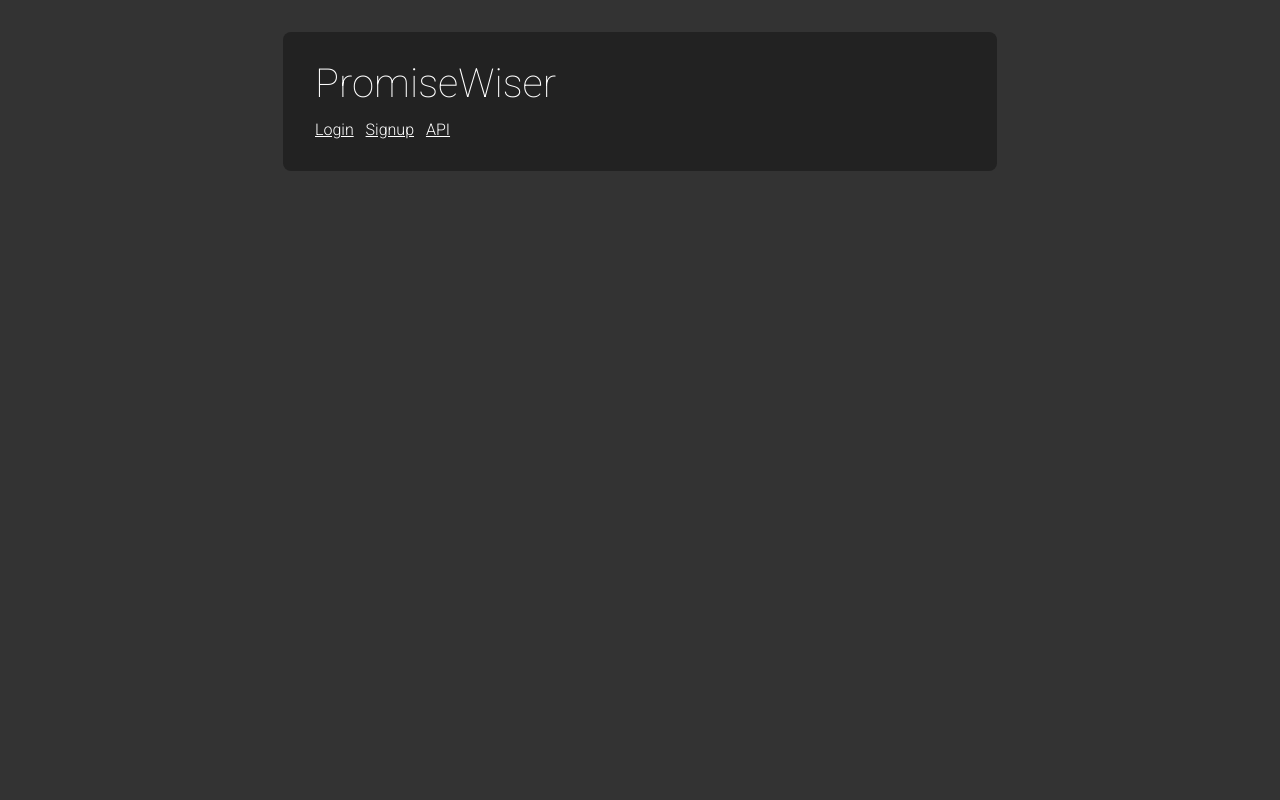
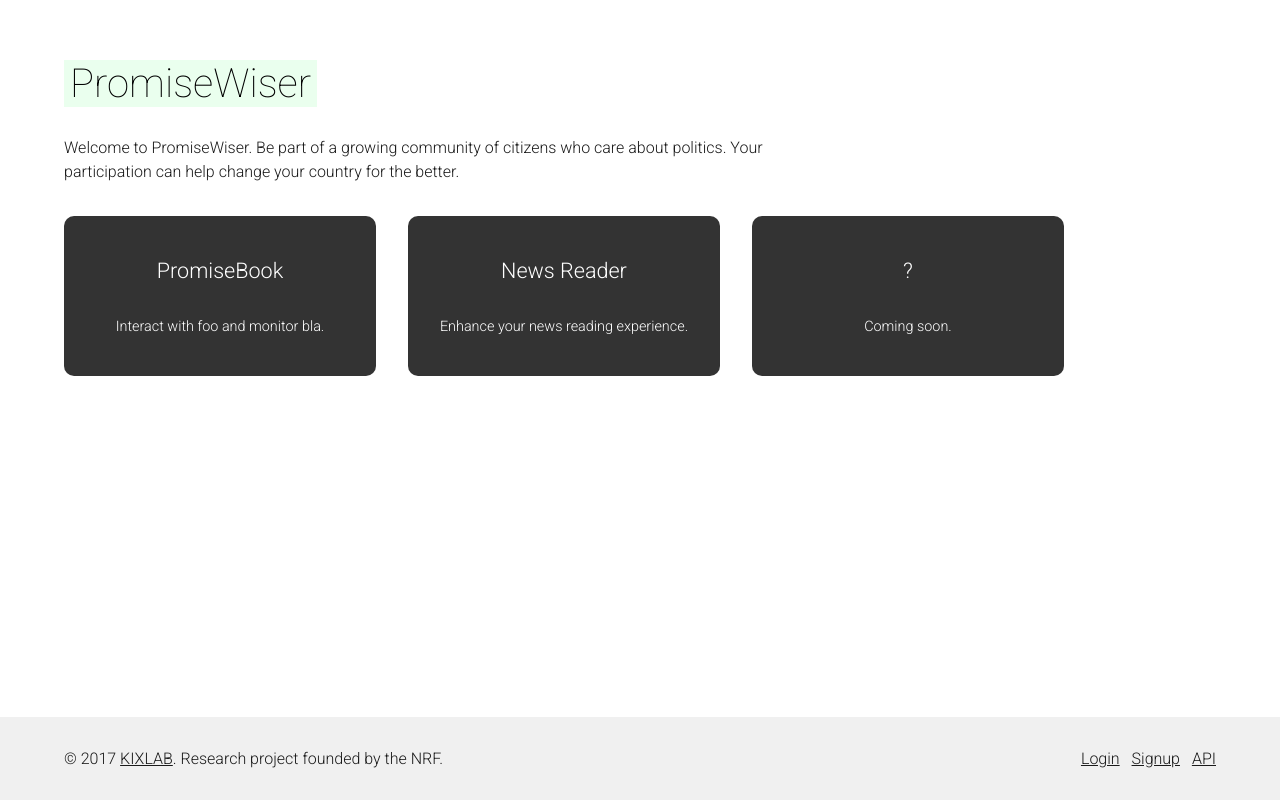
Before and after one commit to kixlab/xproj-backend, a Django app: page / in a window 1280 px wide. Run offline with Django 3.2, Linux system fonts and the light colour scheme; parts of the project's set-up code (start-up, migrations or seed data) failed here and were passed over.

Commit message:
improve design

```diff
--- a/docker-compose.override.yml
+++ b/docker-compose.override.yml
@@ -2,4 +2,4 @@
 version: '3'
 services:
   web:
-    command: /usr/bin/gunicorn --no-sendfile --reload config.wsgi:application -w 2 --timeout 6000 -b :8000
+    command: /usr/bin/gunicorn --no-sendfile --reload config.wsgi:application -w 2 -b :8000
--- a/web/accounts/templates/account/onboarding.html
+++ b/web/accounts/templates/account/onboarding.html
@@ -5,7 +5,7 @@
 {% block head_title %}{% trans "Welcome" %}{% endblock %}
 
 {% block content %}
-<h1>{% trans "Welcome to <span>PromiseWiser</span>." %}</h1>
+<h1>{% trans "<span>PromiseWiser</span> Welcome" %}</h1>
 
 <p>{% blocktrans %}Please tell us a bit more about yourself.
     All information will be handled confidentially and not disclosed to third parties.{% endblocktrans %}</p>
--- a/web/accounts/templates/account/signup.html
+++ b/web/accounts/templates/account/signup.html
@@ -5,9 +5,9 @@
 {% block head_title %}{% trans "Signup" %}{% endblock %}
 
 {% block content %}
-<h1>{% trans "Welcome to <span>PromiseWiser</span>." %}</h1>
+<h1>{% trans "<span>PromiseWiser</span> Signup" %}</h1>
 
-<p>{% blocktrans %}Already have an account? Then please <a href="{{ login_url }}">sign in</a>.{% endblocktrans %}</p>
+<p>{% blocktrans %}Welcome to PromiseWiser. Already have an account? Then please <a href="{{ login_url }}">sign in</a>.{% endblocktrans %}</p>
 
 <form class="signup" id="signup_form" method="post" action="{% url 'account_signup' %}">
   {% csrf_token %}
--- a/web/frontend/static/style.css
+++ b/web/frontend/static/style.css
@@ -1,43 +1,91 @@
 @import url('https://fonts.googleapis.com/css?family=Roboto+Mono:400,700|Roboto:100,300,500,700');
+
+html {
+    box-sizing: border-box;
+    -webkit-tap-highlight-color: rgba(0,0,0,0);
+    height: 100%;
+}
 
 body {
     font-family: 'Roboto', sans-serif;
     font-weight: 300;
     color: #1a1a1a;
     margin: 0;
-    padding: 2em;
 }
 
 a, a:link, a:visited {
     color: inherit;
 }
 
-body {
-    background-color: #333;
-    color: #fff;
+/* sticky footer */
+.site {
     display: flex;
-    justify-content: center;
-    align-items: center;
+    height: 100%;
+    flex-direction: column;
+}
+.header, .footer {
+    flex: none;
+}
+.main {
+    flex: 1 0 auto;
+    width: 100%;
+}
+.main::after {
+    content: '\00a0'; /* &nbsp; */
+    display: block;
+    margin-top: var(--space);
+    height: 0px;
+    visibility: hidden;
+}
+
+p {
+    max-width: 700px;
+    line-height: 1.5;
 }
 
 .content {
     flex: 1;
-    max-width: 650px;
-    margin: 0 auto;
-    background-color: #222;
-    padding: 2em;
+    padding: 4rem;
     border-radius: 8px;
+}
+.footer {
+    padding: 2rem 4rem;
+    background-color: #f0f0f0;
+    display: flex;
+    justify-content: space-between;
+}
+.footer > div {
+    margin-right: 1rem;
+}
+.footer > div:last-of-type {
+    justify-self: flex-end;
+    margin-right: 0;
+}
+
+@media (max-width: 900px) {
+    .content, .footer {
+        padding: 1rem;
+    }
 }
 
 h1 {
     font-size: 2.5em;
-    font-weight: 100;
-    margin: 0 0 1rem;
+    font-weight: 300;
+    margin: 0 0 2rem;
     line-height: 1;
+    color: #000;
+}
+
+@media (max-width: 450px) {
+    h1 {
+        font-size: 2em;
+    }
 }
 
 h1 span {
-    font-weight: 300;
+    font-weight: 100;
+    background-color: #eaffee;
+    padding: 0 .15em;
 }
 
 .nav {
@@ -48,6 +96,9 @@ h1 span {
 .nav li {
     display: inline-block;
     padding-right: .5em;
+}
+.nav li:last-of-type {
+    padding-right: 0;
 }
 
 form p {
@@ -62,11 +113,12 @@ form input {
     max-width: 400px;
     font-size: inherit;
     padding: .5em;
-    border: 0;
+    border: 1px solid #ddd;;
     background-color: rgba(255,255,255,0.1);
     color: inherit;
+    font-weight: inherit;
 }
-form button, .button {
+form button, a.button {
     border: 0;
     text-align: center;
     display: inline-block;
@@ -74,12 +126,12 @@ form button, .button {
     text-decoration: none;
     font-weight: inherit;
     font-size: inherit;
-    color: inherit;
     background-color: rgb(40, 160, 208);
     padding: .5em 1em;
     cursor: pointer;
+    color: #fff;
 }
-.secondaryAction {
+.secondaryAction, a.secondaryAction {
     background-color: rgb(150, 154, 130);
 }
 
@@ -101,3 +153,35 @@ form button, .button {
 .errorlist {
     color: red;
 }
+
+.apps {
+    display: flex;
+    margin: 2rem 0;
+    max-width: 1000px;
+}
+.apps .app {
+    flex: 1;
+    background-color: #333;
+    color: #fff;
+    border-radius: 10px;
+    display: flex;
+    justify-content: center;
+    align-items: center;
+    flex-direction: column;
+    height: 10rem;
+    padding: 1rem;
+    box-sizing: border-box;
+    margin-right: 2rem;
+    font-size: .9em;
+    cursor: pointer;
+}
+.apps .app:hover {
+    background-color: #343;
+}
+.apps .app h2 {
+    font-size: 1.5em;
+    font-weight: 300;
+}
+.apps .app:last-of-type {
+    margin-right: 0;
+}
--- a/web/frontend/templates/base.html
+++ b/web/frontend/templates/base.html
@@ -1,4 +1,5 @@
 {% load static %}
+{% load i18n %}
 <!DOCTYPE html>
 <html>
   <head>
@@ -7,7 +8,7 @@
     {% block extra_head %}
     {% endblock %}
   </head>
-  <body>
+  <body class="site">
     {% block body %}
 
     {% if messages %}
@@ -26,6 +27,22 @@
 
     {% endblock %}
 
+    <div class="footer">
+      <div>&copy; 2017 <a href="http://kixlab.org">KIXLAB</a>. Research project founded by the NRF.</div>
+      <div>
+          <ul class="nav">
+          {% if user.is_authenticated %}
+          <li>Logged in as {{user.get_short_name|default:user.username}}</li>
+          <li><a href="{% url 'account_logout' %}">{% blocktrans %}Logout{% endblocktrans %}</a></li>
+          {% else %}
+          <li><a href="{% url 'account_login' %}">{% blocktrans %}Login{% endblocktrans %}</a></li>
+          <li><a href="{% url 'account_signup' %}">{% blocktrans %}Signup{% endblocktrans %}</a></li>
+          {% endif %}
+          <li><a href="{% url 'api-root' %}">{% blocktrans %}API{% endblocktrans %}</a></li>
+          </ul>
+        </div>
+    </div>
+
     {% block extra_body %}{% endblock %}
   </body>
 </html>
--- a/web/frontend/templates/index.html
+++ b/web/frontend/templates/index.html
@@ -3,19 +3,14 @@
 {% load i18n %}
 
 {% block content %}
-<h1>{% trans "PromiseWiser" %}</h1>
+<h1><span>{% trans "PromiseWiser" %}</span></h1>
 
-<div>
-  <ul class="nav">
-  {% if user.is_authenticated %}
-  <li>Logged in as {{user.get_short_name|default:user.username}}</li>
-  <li><a href="{% url 'account_logout' %}">{% blocktrans %}Logout{% endblocktrans %}</a></li>
-  {% else %}
-  <li><a href="{% url 'account_login' %}">{% blocktrans %}Login{% endblocktrans %}</a></li>
-  <li><a href="{% url 'account_signup' %}">{% blocktrans %}Signup{% endblocktrans %}</a></li>
-  {% endif %}
-  <li><a href="{% url 'api-root' %}">{% blocktrans %}API{% endblocktrans %}</a></li>
-  </ul>
+<p>Welcome to PromiseWiser. Be part of a growing community of citizens who care about politics. Your participation can help change your country for the better.</p>
+
+<div class="apps">
+    <div class="app"><h2>PromiseBook</h2><p>Interact with foo and monitor bla.</p></div>
+    <div class="app"><h2>News Reader</h2><p>Enhance your news reading experience.</p></div>
+    <div class="app"><h2>?</h2><p>Coming soon.</p></div>
 </div>
 
 
```
